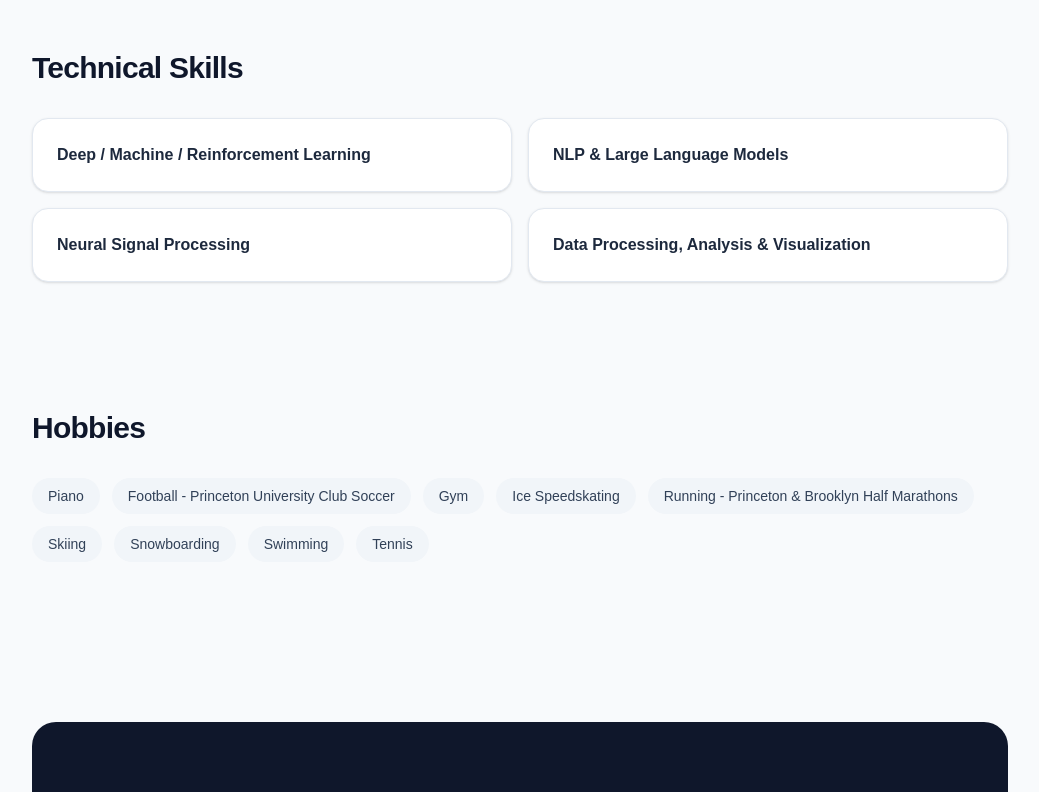
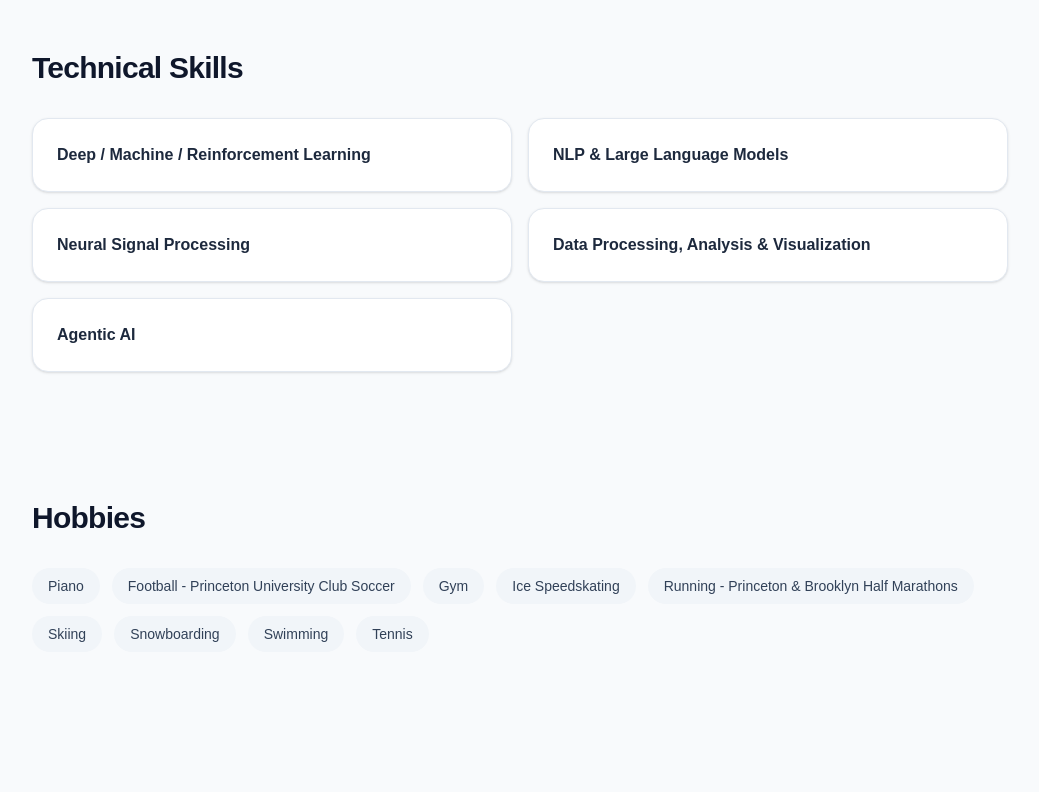
Before and after one commit to GidonPeeper/GidonPeeper.github.io, a Next.js app: page / in a window 1280 px wide. Shown: the part 3332-4124 px from the top of the page, without its empty margins (120-1159 px from the left). Built offline with nearby package versions, Linux system fonts and the light colour scheme.

Commit message:
Agentic AI

```diff
--- a/app/page.tsx
+++ b/app/page.tsx
@@ -321,6 +321,7 @@ export default function Home() {
             "NLP & Large Language Models",
             "Neural Signal Processing",
             "Data Processing, Analysis & Visualization",
+            "Agentic AI"
           ].map((skill) => (
             <div
               key={skill}
```
Also changed, not shown: 1 other file (tests, documents, lock files or other folders).
